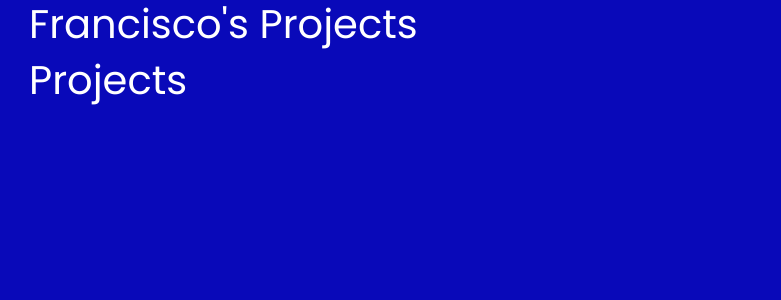
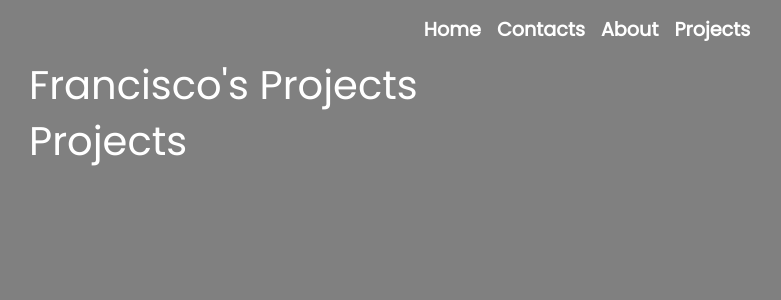
Before and after one commit to franedsandi/vite-boolfolio, a Vue app: page /Projects in a window 1280 px wide. Shown: the top 300 px of the page, without its empty margins (53-834 px from the left). Built offline with nearby package versions, Linux system fonts and the light colour scheme; no server answers.

Commit message:
[feat] working header to nav true pages

```diff
--- a/src/App.vue
+++ b/src/App.vue
@@ -1,7 +1,10 @@
 <script>
+import Header from './components/header.vue';
 export default{
   name: 'App',
-  components: {},
+  components: {
+    Header
+  },
   data(){
     return {
       title: "Francisco's Projects"
@@ -14,6 +17,7 @@ export default{
 </script>
 
 <template>
+  <Header/>
 
   <div class="container">
     <h1>{{title}}</h1>
--- a/src/assets/main.scss
+++ b/src/assets/main.scss
@@ -5,7 +5,7 @@
   padding: 0;
   box-sizing: border-box;
   body{
-    background-color: rgb(9, 9, 185);
+    background-color: grey;
     color: white;
     font-family: 'poppins', sans-serif;
     }
--- /dev/null
+++ b/src/components/header.vue
@@ -0,0 +1,32 @@
+<script>
+export default {
+  name: 'Header',
+  data() {
+    return {};
+  },
+  components: {},
+  methods: {},
+  mounted() {},
+  computed: {},
+};
+</script>
+
+<template>
+  <div class="header d-flex justify-content-center py-3">
+    <ul class="nav nav-pills gap-3">
+      <li><router-link :to="{name:'Home'}">Home</router-link></li>
+      <li><router-link :to="{name:'Contacts'}">Contacts</router-link></li>
+      <li><router-link :to="{name:'About'}">About</router-link></li>
+      <li><router-link :to="{name:'Projects'}">Projects</router-link></li>
+    </ul>
+  </div>
+</template>
+
+<style lang="scss" scoped>
+a {
+  color: white;
+  text-decoration: none;
+  font-weight: bold;
+  font-size: 1.2rem;
+}
+</style>
--- a/src/pages/Projects.vue
+++ b/src/pages/Projects.vue
@@ -2,6 +2,8 @@
 import {store} from '../data/store';
 import axios from 'axios';
 import card from '../components/cards.vue';
+import header from '../components/header.vue';
+
 export default {
   name:'Projects',
   data(){
```
